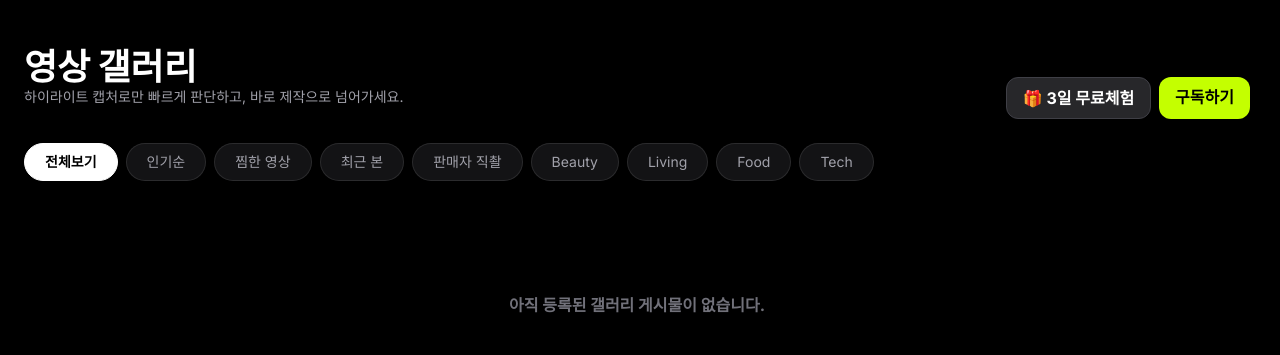
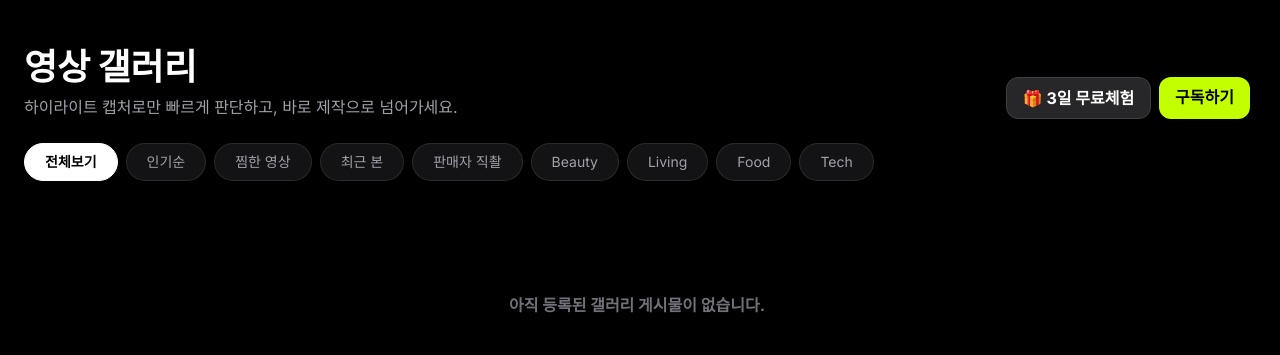
Before and after one commit to hellostudnerd-sketch/moneying-web, a Flask app: page /gallery in a window 1280 px wide. Shown: the part 65-420 px from the top of the page. Run offline with Flask 3, Linux system fonts and the light colour scheme; data that the repository does not hold is empty; some libraries are stand-ins or nearby versions.

Commit message:
Update gallery.html

```diff
--- a/templates/gallery.html
+++ b/templates/gallery.html
@@ -169,10 +169,10 @@
   <!-- 헤더 -->
   <div class="flex flex-col md:flex-row md:items-end md:justify-between gap-4 mb-6">
     <div>
-      <h1 class="text-3xl md:text-4xl font-black">
-      영상 <span class="text-white">갤러리</span>
-      </h1>
-      <p class="text-zinc-400 text-sm text-center mb-3">하이라이트 캡처로만 빠르게 판단하고,<br class="md:hidden"> 바로 제작으로 넘어가세요.
+      <h1 class="text-3xl md:text-4xl font-black mb-2">
+  영상 <span class="text-white">갤러리</span>
+</h1>
+<p class="text-zinc-400 text-sm md:text-base">하이라이트 캡처로만 빠르게 판단하고,<br class="md:hidden"> 바로 제작으로 넘어가세요.
 </p>
     </div>
 
```
